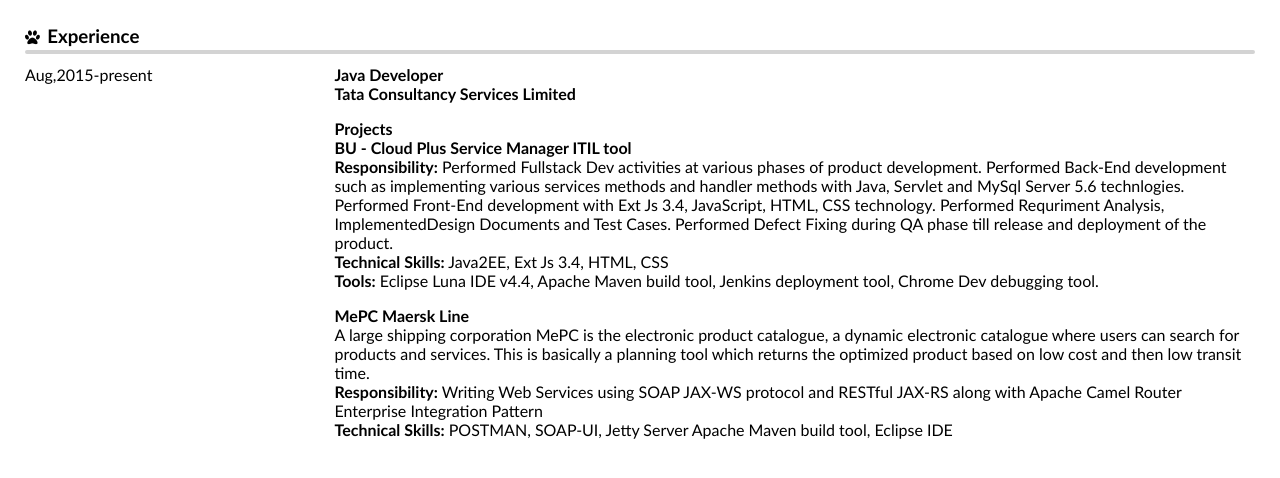
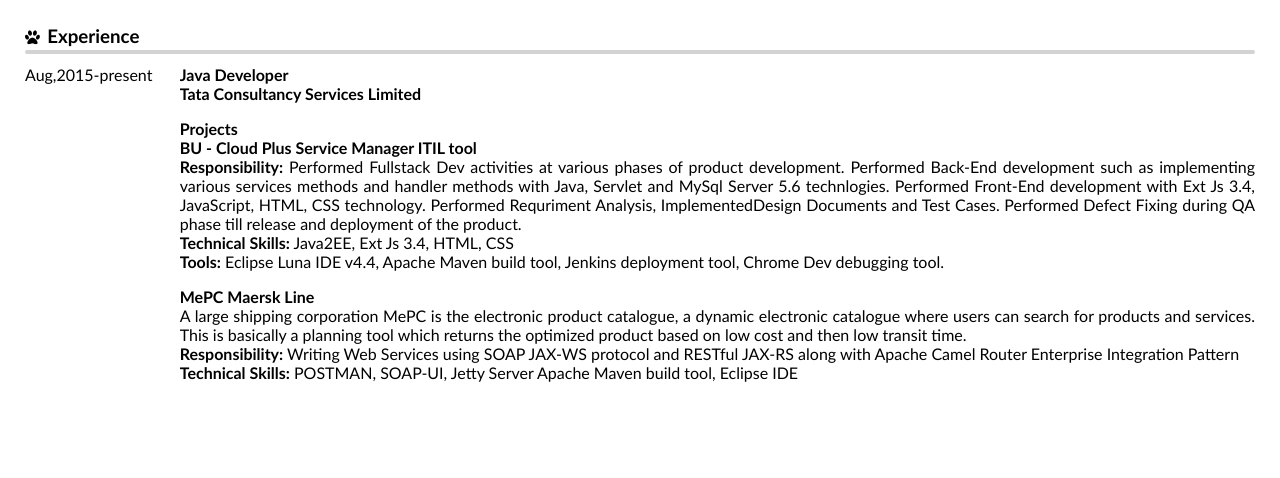
Before and after one commit to sachinwakle/resume, a plain HTML site: page index.html in a window 1280 px wide. Drawn offline with Linux system fonts and the light colour scheme.

Commit message:
text alignment

```diff
--- a/index.css
+++ b/index.css
@@ -28,9 +28,10 @@
 
 .section-container {
     display: grid;
-    grid-template-columns: repeat(4,1fr);
+    grid-template-columns: repeat(8,1fr);
     grid-template-rows: auto;
     grid-gap: 0.5em;
+    text-align: justify;
 }
 
 .section-container > .section-header {
@@ -73,6 +74,7 @@
     margin: 0.2em auto;
     border: 2px solid lightgray;
     border-radius: 5px;
+    background-color: lightgray;
 }
 
 
```
